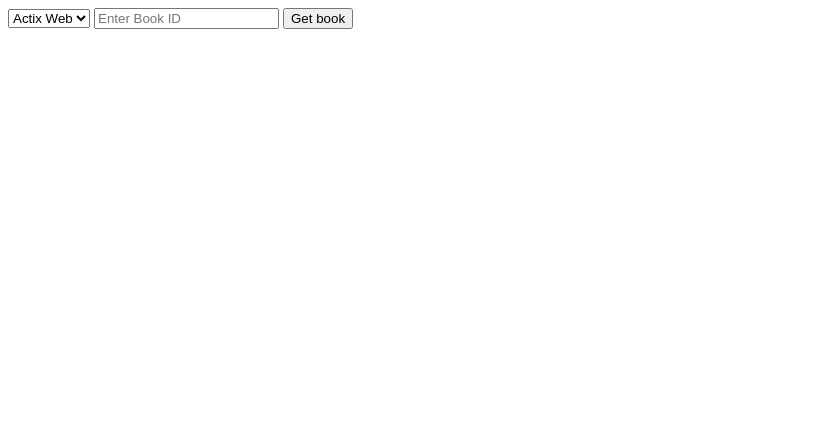
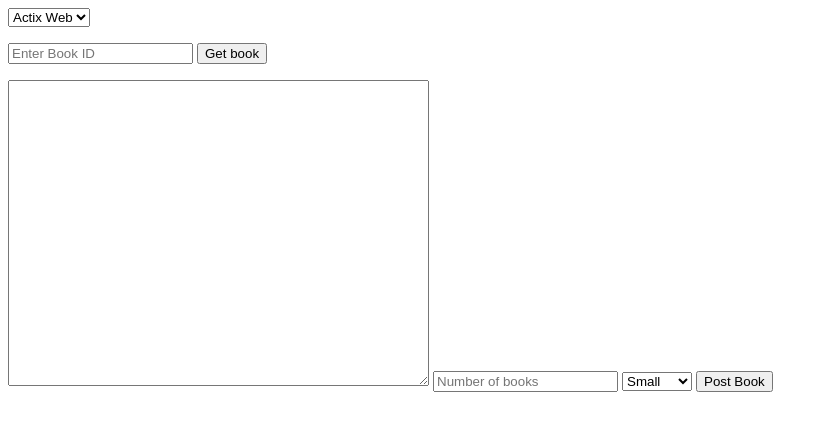
Before and after one commit to f22linbe/thesis-project, a plain HTML site: page book-app/index.html in a window 1280 px wide. Shown: the whole page, without its empty margins (0-828 px from the left). Drawn offline with Linux system fonts and the light colour scheme.

Commit message:
add elements for post request

```diff
--- a/book-app/index.html
+++ b/book-app/index.html
@@ -1,8 +1,8 @@
 <!DOCTYPE html>
 <html lang="en">
   <head>
-    <meta charset="UTF-8">
-    <meta name="viewport" content="width=device-width, initial-scale=1.0">
+    <meta charset="UTF-8" />
+    <meta name="viewport" content="width=device-width, initial-scale=1.0" />
     <title>Book App</title>
 
     <style>
@@ -10,18 +10,37 @@
         white-space: pre-wrap;
         font-family: monospace;
       }
+      div {
+        padding-bottom: 1rem;
+      }
     </style>
   </head>
   <body>
+    <div class="select-field">
       <select id="select-api">
         <option value="/actix/">Actix Web</option>
         <option value="/fastify/">Fastify</option>
         <option value="/gin/">Gin</option>
       </select>
-
+    </div>
+    <div class="get-field">
       <input type="text" id="book-id" placeholder="Enter Book ID" />
       <button onclick="getBook()">Get book</button>
+    </div>
+    <div class="post-field">
+      <textarea rows="20" cols="50"></textarea>
+      <input type="number" id="post-number" placeholder="Number of books" />
+      <select id="select-text-size">
+        <option value="small">Small</option>
+        <option value="medium">Medium</option>
+        <option value="large">Large</option>
+      </select>
+      <button onclick="setStorageVariables()">Post Book</button>
+    </div>
+    <div id="result-field">
       <pre id="book-text"></pre>
+    </div>
+    <script src="chance.js"></script>
     <script src="script.js"></script>
   </body>
 </html>
```
Lines whose indentation alone changed are shown as unchanged.
